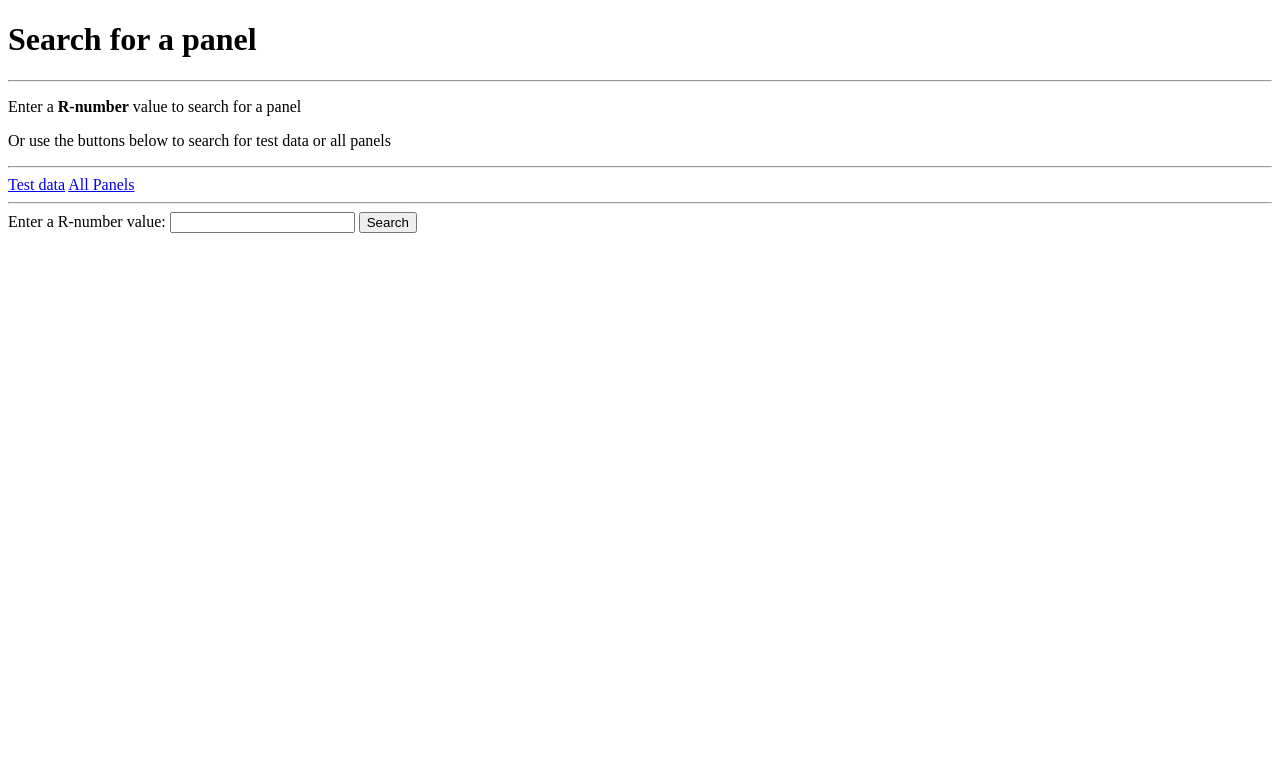
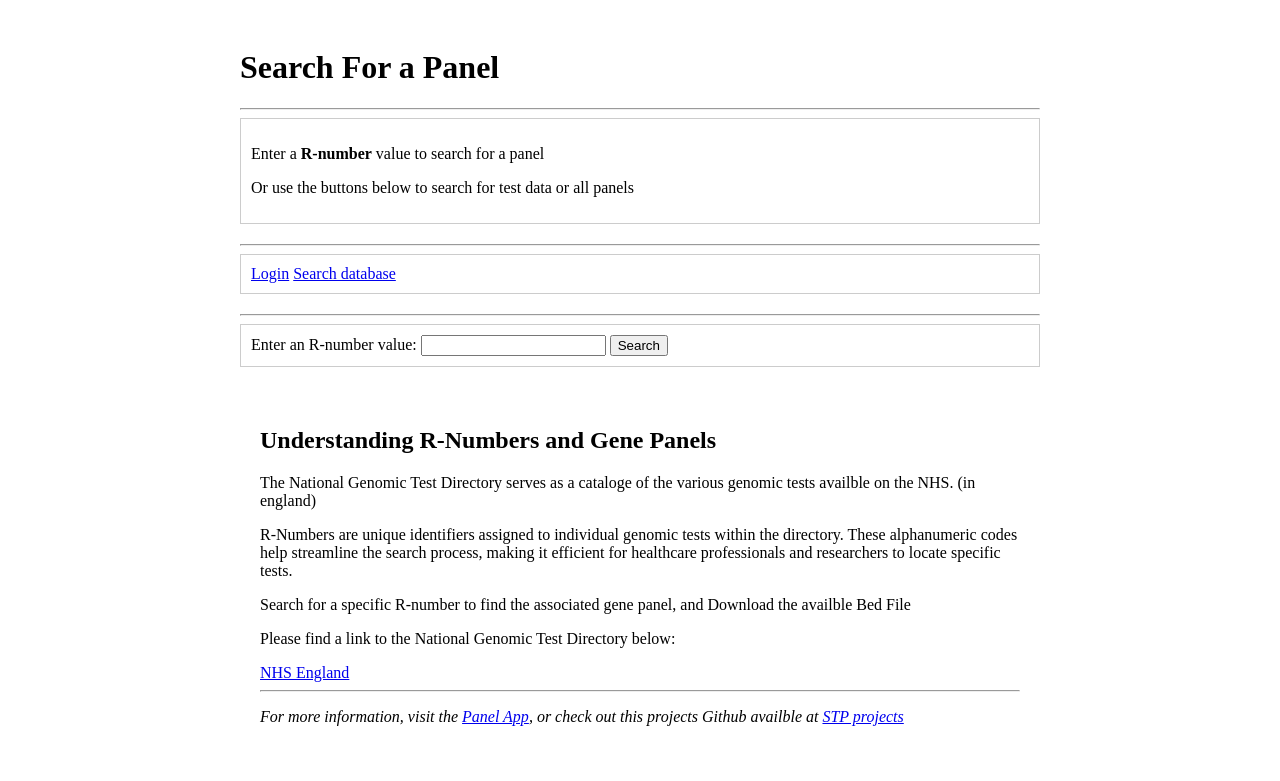
Before and after one commit to Mathew-B-SDGS/Group1_2023_Bioinfo_Stp, a Flask app: page / in a window 1280 px wide. Shown: the top 781 px of the page. Run offline with Flask 3, Linux system fonts and the light colour scheme.

Commit message:
tidied up the html landing page

```diff
--- a/app.py
+++ b/app.py
@@ -51,10 +51,18 @@ def create_app(test_config=None):
 
     @app.route("/")
     def hello_world():
+        """
+        This is the home page route, it renders the home.html template with
+        links to search an R number and to go to the database or Auth pages
+        """
         return render_template("home.html")
 
     @app.route("/search", methods=['POST'])
     def test_data():
+        """
+        This is the search page route, it renders the search.html template with
+        the search form and a link to the home page using the Data submitted in the form
+        """
         if request.method == 'POST':
             r_code = request.form.get('r')
             session['r'] = r_code
--- a/templates/home.html
+++ b/templates/home.html
@@ -1,9 +1,6 @@
 <!DOCTYPE html>
-<!--[if lt IE 7]>      <html class="no-js lt-ie9 lt-ie8 lt-ie7"> <![endif]-->
-<!--[if IE 7]>         <html class="no-js lt-ie9 lt-ie8"> <![endif]-->
-<!--[if IE 8]>         <html class="no-js lt-ie9"> <![endif]-->
-<!--[if gt IE 8]>      <html class="no-js"> <!--<![endif]-->
-<html>
+<html lang="en">
+
 <head>
     <meta charset="utf-8">
     <meta http-equiv="X-UA-Compatible" content="IE=edge">
@@ -11,26 +8,72 @@
     <meta name="description" content="">
     <meta name="viewport" content="width=device-width, initial-scale=1">
     <link rel="stylesheet" href="">
+    <style>
+        .container {
+            max-width: 800px;
+            margin: 0 auto;
+            padding: 20px;
+        }
+
+        .box {
+            border: 1px solid #ccc;
+            padding: 10px;
+            margin-bottom: 20px;
+        }
+    </style>
 </head>
+
 <body>
-        <!--[if lt IE 7]>
-            <p class="browsehappy">You are using an <strong>outdated</strong> browser. Please <a href="#">upgrade your browser</a> to improve your experience.</p>
-        <![endif]-->
-        <h1>Search for a panel</h1>
+    <div class="container">
+        <h1>Search For a Panel</h1>
         <hr>
+        <div class="box">
             <p>Enter a <b>R-number</b> value to search for a panel</p>
             <p>Or use the buttons below to search for test data or all panels</p>
+        </div>
         <hr>
-        <a href="/testapi">Test data</a>
-        <a href="/allpanels">All Panels</a>
+        <div class="box">
+            <a href="/auth">Login</a>
+            <a href="/database">Search database</a>
+        </div>
         <hr>
+        <div class="box">
             <form method="POST" action="/search">
-            <label for="search_input">Enter a R-number value: </label>
+                <label for="search_input">Enter an R-number value: </label>
                 <input type="text" id="search_input" name="r" required>
                 <button type="submit">Search</button>
             </form>
+        </div>
+        <div class="container">
+            <h2>Understanding R-Numbers and Gene Panels</h2>
 
+            <p>The National Genomic Test Directory serves as a cataloge of the
+                various genomic tests availble on the NHS. (in england)</p>
+
+            <p>R-Numbers are unique identifiers assigned to individual genomic tests within
+                the directory. These alphanumeric codes help streamline the search process, making it efficient for
+                healthcare professionals and researchers to locate specific tests.</p>
+
+            <p>Search for a specific R-number to find the associated gene panel, and Download the availble Bed File</p>
+
+            <p>Please find a link to the National Genomic Test Directory below:</p>
+            <a href="https://www.england.nhs.uk/publication/national-genomic-test-directories/">NHS England</a>
+
+
+            <hr>
+
+            <p class="text-muted"> <i>For more information, visit the
+                    <a href=https://panelapp.genomicsengland.co.uk>Panel App</a>,
+                    or check out this projects Github availble at <a
+                        href="https://github.com/Mathew-B-SDGS/Group1_2023_Bioinfo_Stp">STP projects</a> </i>
+            </p>
+
+
+
+        </div>
+    </div>
 
     <script src="" async defer></script>
 </body>
+
 </html>
```
Also changed, not shown: templates/old_templates/old.html (added, +19 -0 lines). Lines whose indentation alone changed are shown as unchanged.
